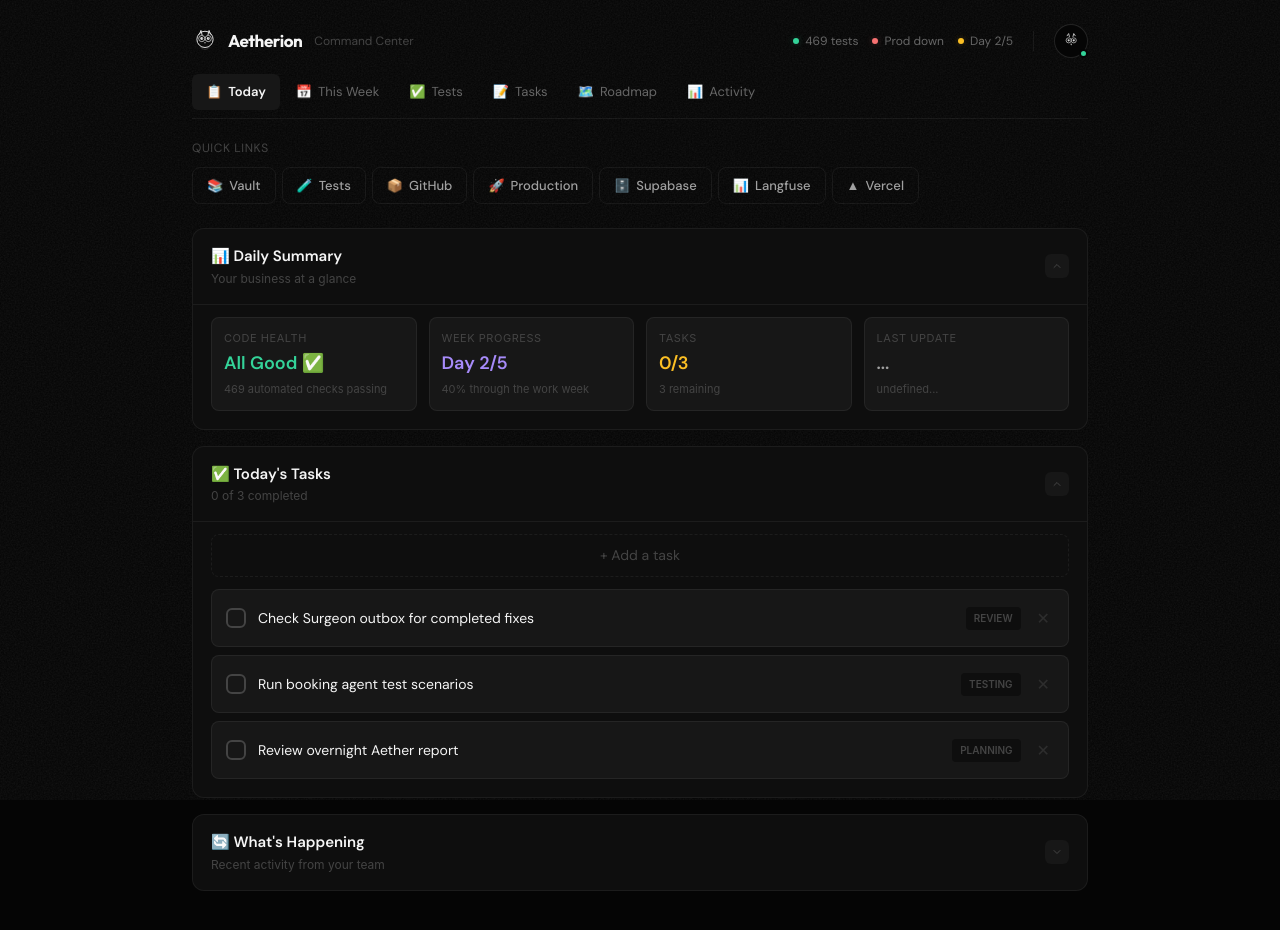
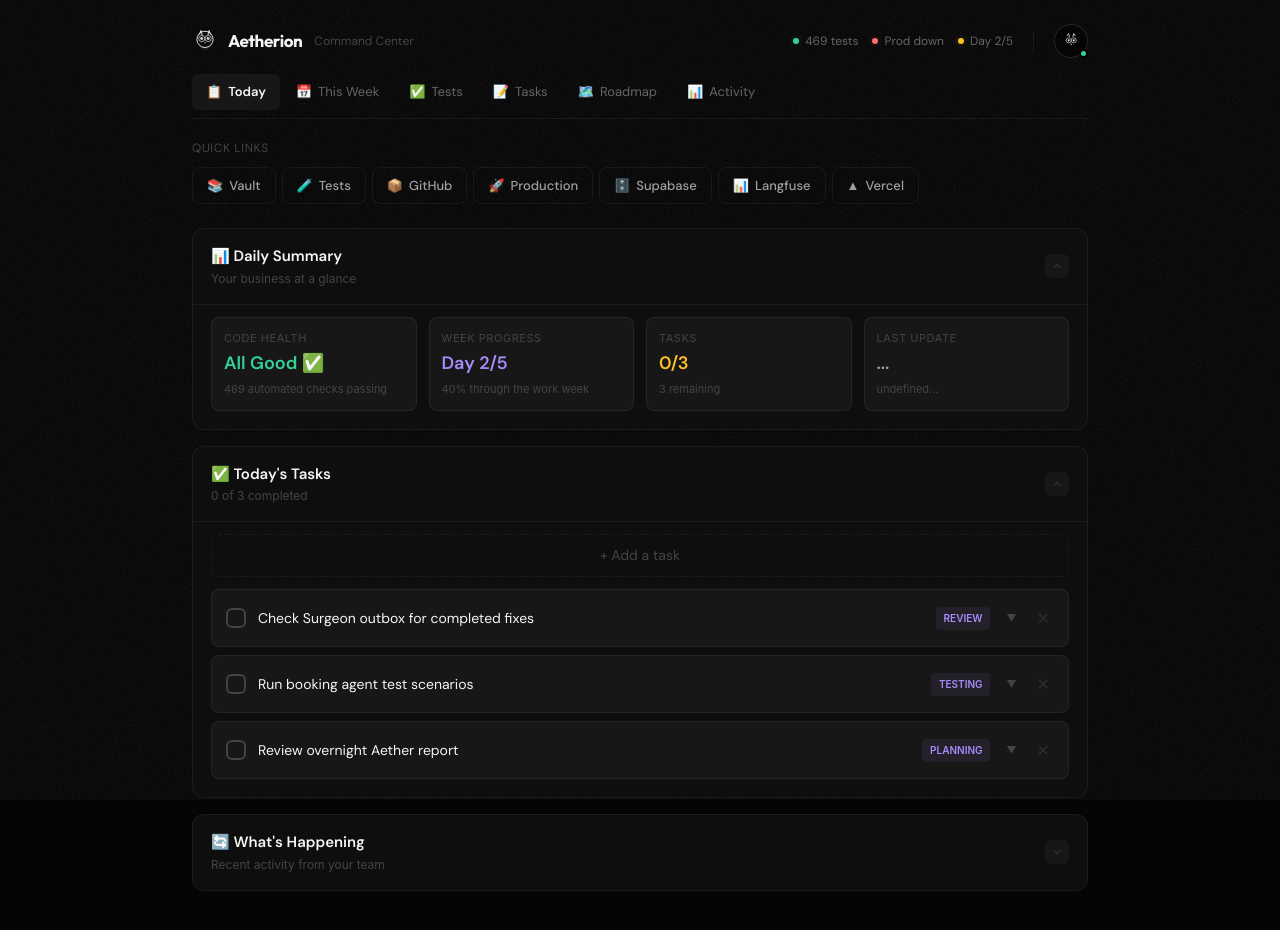
Before and after one commit to danisdope/aether-dashboard, a Next.js app: page / in a window 1280 px wide. Shown: the top 930 px of the page. Built offline with nearby package versions, Linux system fonts and the light colour scheme; no server answers.

Commit message:
fix: tasks expandable on Today tab too
- Click task text or ▼ arrow to expand
- Shows details, created date, status, tag
- Action buttons: mark done/pending, delete
- Consistent UX across Today and Tasks tabs

```diff
--- a/src/components/command-center/tabs/TodayTab.tsx
+++ b/src/components/command-center/tabs/TodayTab.tsx
@@ -3,6 +3,15 @@
 import { useState } from "react";
 import { CC_COLORS, CC_FONTS } from "@/config/command-center";
 import { ExpandableCard } from "../ExpandableCard";
+
+interface Task {
+	id: string;
+	text: string;
+	done: boolean;
+	tag?: string;
+	details?: string;
+	createdAt?: string;
+}
 
 interface TodayTabProps {
 	testHealth: {
@@ -12,7 +21,7 @@ interface TodayTabProps {
 	};
 	workWeek: { day: number; total: number; label: string };
 	commit: { hash: string; message: string; status: string; timeAgo: string } | null;
-	tasks: Array<{ id: string; text: string; done: boolean; tag?: string }>;
+	tasks: Task[];
 	onToggleTask: (id: string) => void;
 	onAddTask: (text: string) => void;
 	onDeleteTask: (id: string) => void;
@@ -167,7 +176,7 @@ export function TodayTab({
 							</p>
 						) : (
 							tasks.map((task) => (
-								<TaskItem
+								<ExpandableTaskItem
 									key={task.id}
 									task={task}
 									onToggle={() => onToggleTask(task.id)}
@@ -250,27 +259,35 @@ function SummaryCard({ label, value, detail, color }: {
 	);
 }
 
-function TaskItem({ task, onToggle, onDelete }: {
-	task: { id: string; text: string; done: boolean; tag?: string };
+function ExpandableTaskItem({ task, onToggle, onDelete }: {
+	task: Task;
 	onToggle: () => void;
 	onDelete: () => void;
 }) {
+	const [expanded, setExpanded] = useState(false);
+
 	return (
 		<div
-			onClick={onToggle}
+			style={{
+				borderRadius: 8,
+				background: task.done ? `${CC_COLORS.success}10` : CC_COLORS.elevated,
+				border: `1px solid ${task.done ? CC_COLORS.success + "30" : CC_COLORS.border}`,
+				overflow: "hidden",
+			}}
+		>
+			{/* Main row */}
+			<div
 				style={{
 					display: "flex",
 					alignItems: "center",
 					gap: 12,
 					padding: "12px 14px",
-				borderRadius: 8,
-				background: task.done ? `${CC_COLORS.success}10` : CC_COLORS.elevated,
-				border: `1px solid ${task.done ? CC_COLORS.success + "30" : CC_COLORS.border}`,
-				cursor: "pointer",
-				transition: "all 0.2s",
 				}}
 			>
-			<div style={{
+				{/* Checkbox */}
+				<div
+					onClick={(e) => { e.stopPropagation(); onToggle(); }}
+					style={{
 						width: 20,
 						height: 20,
 						borderRadius: 6,
@@ -280,35 +297,64 @@ function TaskItem({ task, onToggle, onDelete }: {
 						alignItems: "center",
 						justifyContent: "center",
 						flexShrink: 0,
-			}}>
+						cursor: "pointer",
+					}}
+				>
 					{task.done && (
 						<svg width="12" height="12" viewBox="0 0 24 24" fill="none" stroke="white" strokeWidth="3">
 							<path d="M5 13l4 4L19 7" strokeLinecap="round" strokeLinejoin="round" />
 						</svg>
 					)}
 				</div>
-			<span style={{
+
+				{/* Text - clicking expands */}
+				<span
+					onClick={() => setExpanded(!expanded)}
+					style={{
 						flex: 1,
 						fontSize: 14,
 						color: task.done ? CC_COLORS.textMuted : CC_COLORS.textPrimary,
 						textDecoration: task.done ? "line-through" : "none",
 						fontFamily: CC_FONTS.dmSans,
-			}}>
+						cursor: "pointer",
+					}}
+				>
 					{task.text}
 				</span>
+
+				{/* Tag */}
 				{task.tag && (
 					<span style={{
 						fontSize: 10,
 						fontWeight: 600,
 						textTransform: "uppercase",
-					color: CC_COLORS.textMuted,
-					background: CC_COLORS.surface,
+						color: CC_COLORS.purple,
+						background: `${CC_COLORS.purple}15`,
 						padding: "4px 8px",
 						borderRadius: 4,
 					}}>
 						{task.tag}
 					</span>
 				)}
+
+				{/* Expand button */}
+				<button
+					onClick={() => setExpanded(!expanded)}
+					style={{
+						background: "transparent",
+						border: "none",
+						color: CC_COLORS.textMuted,
+						cursor: "pointer",
+						padding: 4,
+						fontSize: 10,
+						transition: "transform 0.2s",
+						transform: expanded ? "rotate(180deg)" : "rotate(0deg)",
+					}}
+				>
+					▼
+				</button>
+
+				{/* Delete */}
 				<button
 					onClick={(e) => { e.stopPropagation(); onDelete(); }}
 					style={{
@@ -322,6 +368,76 @@ function TaskItem({ task, onToggle, onDelete }: {
 				>
 					✕
 				</button>
+			</div>
+
+			{/* Expanded details */}
+			{expanded && (
+				<div style={{
+					padding: "12px 14px",
+					borderTop: `1px solid ${CC_COLORS.border}`,
+					background: CC_COLORS.surface,
+				}}>
+					<div style={{ display: "flex", flexDirection: "column", gap: 8 }}>
+						{/* Context/Details */}
+						{task.details ? (
+							<p style={{ fontSize: 13, color: CC_COLORS.textSecondary, lineHeight: 1.5 }}>
+								{task.details}
+							</p>
+						) : (
+							<p style={{ fontSize: 13, color: CC_COLORS.textMuted, fontStyle: "italic" }}>
+								No additional details. Edit to add context.
+							</p>
+						)}
+
+						{/* Meta info */}
+						<div style={{
+							display: "flex",
+							gap: 16,
+							fontSize: 11,
+							color: CC_COLORS.textMuted,
+							flexWrap: "wrap",
+						}}>
+							{task.createdAt && (
+								<span>📅 Created: {new Date(task.createdAt).toLocaleDateString()}</span>
+							)}
+							<span>📌 Status: {task.done ? "Completed ✓" : "Pending"}</span>
+							{task.tag && <span>🏷️ Tag: {task.tag}</span>}
+						</div>
+
+						{/* Action buttons */}
+						<div style={{ display: "flex", gap: 8, marginTop: 4 }}>
+							<button
+								onClick={onToggle}
+								style={{
+									padding: "6px 12px",
+									borderRadius: 6,
+									border: `1px solid ${CC_COLORS.border}`,
+									background: "transparent",
+									color: CC_COLORS.textSecondary,
+									fontSize: 12,
+									cursor: "pointer",
+								}}
+							>
+								{task.done ? "↩️ Mark pending" : "✓ Mark done"}
+							</button>
+							<button
+								onClick={onDelete}
+								style={{
+									padding: "6px 12px",
+									borderRadius: 6,
+									border: `1px solid ${CC_COLORS.danger}30`,
+									background: "transparent",
+									color: CC_COLORS.danger,
+									fontSize: 12,
+									cursor: "pointer",
+								}}
+							>
+								🗑️ Delete
+							</button>
+						</div>
+					</div>
+				</div>
+			)}
 		</div>
 	);
 }
```
Lines whose indentation alone changed are shown as unchanged.
